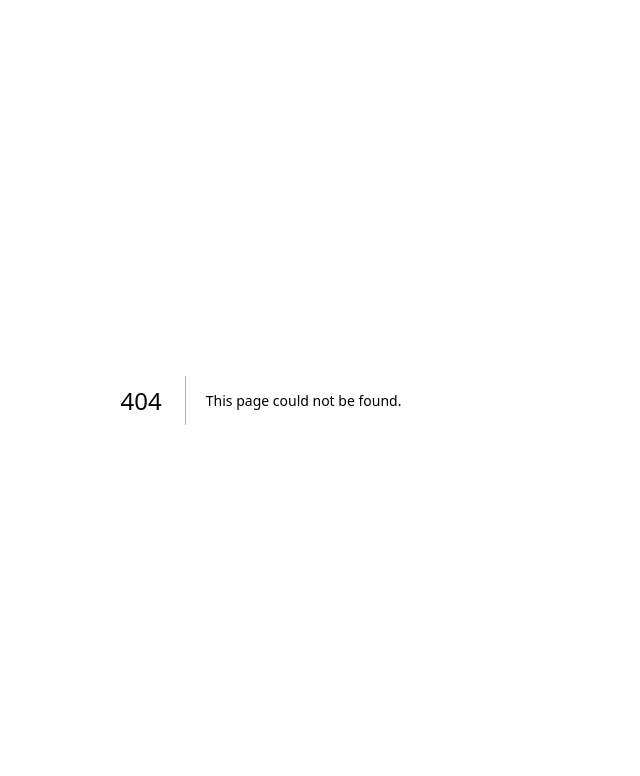
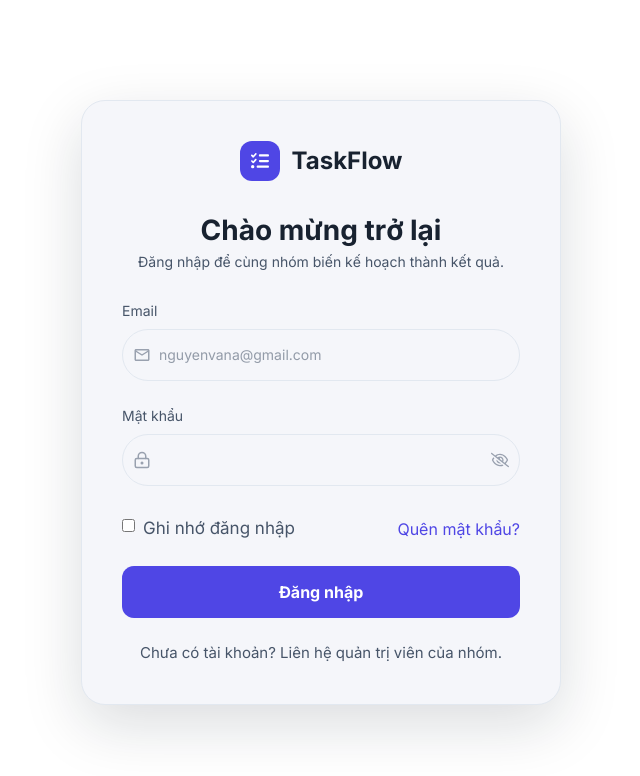
Before and after one commit to NamCodeCach/TaskFlow, a Next.js app: page /account/login in a window 1280 px wide. Before the commit this address had no page. Shown: the top 776 px of the page, without its empty margins (379-1019 px from the left). Built offline with nearby package versions, Linux system fonts and the light colour scheme.

Commit message:
Làm trang login phía client

```diff
--- /dev/null
+++ b/app/(home)/account/login/page.tsx
@@ -0,0 +1,100 @@
+import Link from "next/link";
+import { FaListCheck, FaRegEyeSlash } from "react-icons/fa6";
+import { LuLockKeyhole } from "react-icons/lu";
+import { MdOutlineEmail } from "react-icons/md";
+
+export default function Page() {
+  return (
+    <>
+      <div className="m-[100px] ">
+        <div className="contain">
+          <div className="flex flex-col mx-auto p-[40px] max-w-[480px] bg-[#F5F6FA] border border-[#E2E8F0] rounded-[24px] shadow-[0px_20px_60px_0px_#10182826]">
+            {/* logo */}
+            <div className="flex items-center justify-center gap-3">
+              <div className="flex h-10 w-10 items-center justify-center rounded-xl bg-main text-lg text-white">
+                <FaListCheck />
+              </div>
+              <span className="text-2xl font-bold text-text">TaskFlow</span>
+            </div>
+
+            <h3 className="text-[28px] font-bold text-text text-center mt-[28px]">
+              Chào mừng trở lại
+            </h3>
+
+            <p className="text-[14px] text-[#475569] text-center font-[400]">
+              Đăng nhập để cùng nhóm biến kế hoạch thành kết quả.
+            </p>
+            {/* form login */}
+            <form action="" className="mt-[28px] flex flex-col gap-[16px] gap-[24px]">
+              {/* Email */}
+              <div className="flex flex-col gap-[8px]">
+                <label htmlFor="email-user" className="text-[#475569] text-[14px]">
+                  Email
+                </label>
+                <div className="w-full flex items-center gap-2 border-[1px] border-[#E2E8F0] rounded-full px-[10px] py-[15px]">
+                  <MdOutlineEmail className="text-gray-400 text-[18px] shrink-0" />
+                  <input
+                    type="email"
+                    name="email-user"
+                    id="email-user"
+                    required
+                    placeholder="nguyenvana@gmail.com"
+                    className="w-full outline-none text-sm text-slate-700"
+                  />
+                </div>
+              </div>
+              {/* End Email */}
+
+              {/* password */}
+              <div className="flex flex-col gap-[8px]">
+                <label htmlFor="password-user" className="text-[#475569] text-[14px]">
+                  Mật khẩu
+                </label>
+                <div className="w-full flex items-center gap-2 border-[1px] border-[#E2E8F0] rounded-full px-[10px] py-[15px] text-[#94A3B8]">
+                  <LuLockKeyhole className="text-gray-400 text-[18px] shrink-0" />
+                  <input
+                    type="password"
+                    name="password-user"
+                    id="password-user"
+                    required
+                    className="w-full outline-none text-sm text-slate-700"
+                  />
+                  <FaRegEyeSlash className="text-gray-400 text-[18px] shrink-0" />
+                </div>
+              </div>
+              {/* End password */}
+
+              {/* Remmeber me */}
+              <div className="flex w-full justify-between items-center flex-wrap">
+                <div className="flex gap-[8px] items-center">
+                  <input type="checkbox" />
+                  <label
+                    htmlFor="remember-password"
+                    className="text-[#475569] text-[17px] pt-[6px] cursor-pointer"
+                  >
+                    Ghi nhớ đăng nhập
+                  </label>
+                </div>
+                <Link
+                  href="/admin/account/forget-password"
+                  className="text-[#475569] text-main pt-[6px] cursor-pointer"
+                >
+                  Quên mật khẩu?
+                </Link>
+              </div>
+              {/*End Remmeber me */}
+              <button className="flex justify-center items-center py-[14px] w-full bg-main rounded-[12px] text-white font-bold cursor-pointer opacity-100 hover:opacity-90">
+                Đăng nhập
+              </button>
+
+              <div className="flex items-center justify-center text-[#475569] text-[15px] gap-[4px] flex-wrap">
+                Chưa có tài khoản? Liên hệ quản trị viên của nhóm.
+              </div>
+            </form>
+            {/* End form login */}
+          </div>
+        </div>
+      </div>
+    </>
+  );
+}
--- a/package.json
+++ b/package.json
@@ -11,7 +11,8 @@
   "dependencies": {
     "next": "16.3.8",
     "react": "19.2.8",
-    "react-dom": "19.2.8"
+    "react-dom": "19.2.8",
+    "react-icons": "^5.7.0"
   },
   "devDependencies": {
     "@tailwindcss/postcss": "^4",
--- a/public/assets/css/globals.css
+++ b/public/assets/css/globals.css
@@ -1 +1,63 @@
+@import url('https://fonts.googleapis.com/css2?family=Inter:ital,opsz,wght@0,14..32,100..900;1,14..32,100..900&display=swap');
+
 @import "tailwindcss";
+
+@theme {
+  --breakpoint-sm: 576px;
+  --breakpoint-md: 768px;
+  --breakpoint-lg: 992px;
+  --breakpoint-xl: 1200px;
+
+  --color-text: #182230;
+  --color-main: #4F46E5;
+
+}
+
+* {
+  outline: none;
+  font-family: "Inter", sans-serif;
+}
+
+/* Contain */
+.contain {
+  width: 1200px;
+  margin: 0 auto;
+  padding: 0 5px;
+}
+
+
+@media (max-width: 1199.98px) {
+
+  /* Máy tính cỡ nhỏ */
+  .contain {
+    width: 960px;
+  }
+}
+
+@media (max-width: 991.98px) {
+
+  /* Màn hình máy tính bảng cỡ lớn */
+  .contain {
+    width: 720px;
+  }
+}
+
+@media (max-width: 767.98px) {
+
+  /* Màn hình máy tính bảng cỡ nhỏ */
+  .contain {
+    width: 540px;
+  }
+}
+
+@media (max-width: 575.98px) {
+
+  /* Màn hình điện thoại */
+  .contain {
+    width: 100%;
+    padding-left: 16px;
+    padding-right: 16px;
+  }
+}
+
+/* End contain */
```
Also changed, not shown: 1 other file (tests, documents, lock files or other folders).
